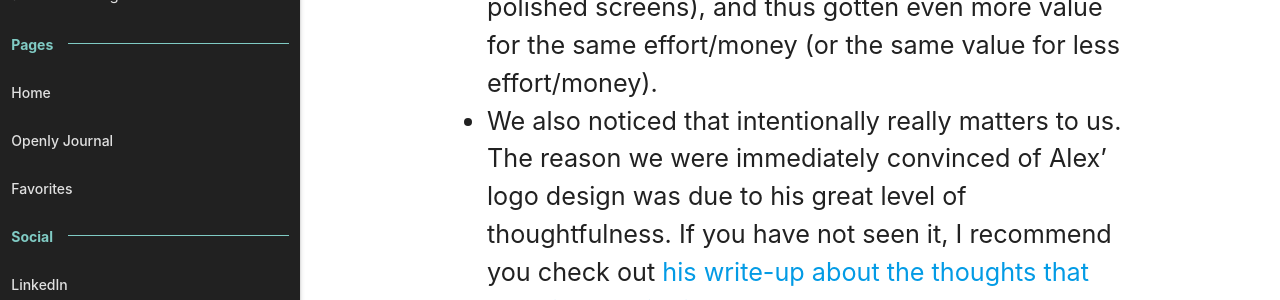
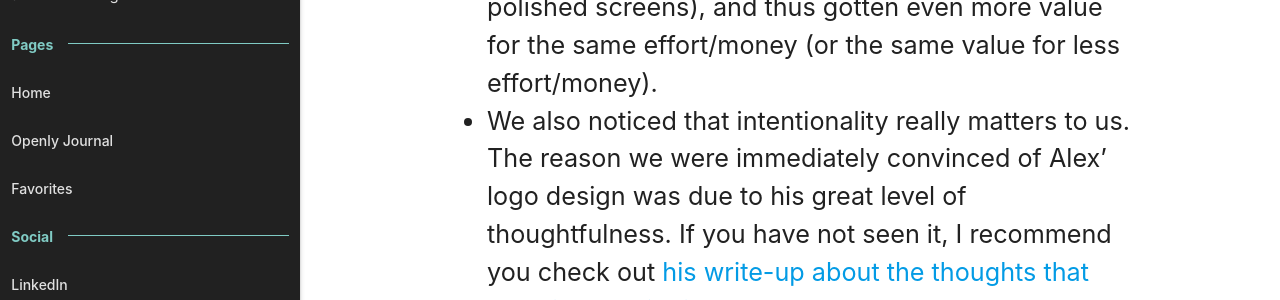
Before and after one commit to FinnWoelm/finnwoelm.github.io, a Jekyll site: the page built from openly/_posts/2019-1-14-journal.md, in a window 1280 px wide and 900 px high, scrolled down 1297 px. Shown: the part 154-454 px from the top of the window. Built offline with Jekyll 4.4.1, drawn with Linux system fonts in a browser that asks for light colours.

Commit message:
Fix spelling in Openly post 2019-01-14

```diff
--- a/openly/_posts/2019-1-14-journal.md
+++ b/openly/_posts/2019-1-14-journal.md
@@ -33,7 +33,7 @@ designer and first time working with a contractor:
   we might have changed the contract to focus exclusively on really well-thought
   out sketches (as opposed to polished screens), and thus gotten even more value
   for the same effort/money (or the same value for less effort/money).
-- We also noticed that intentionally really matters to us. The reason we were
+- We also noticed that intentionality really matters to us. The reason we were
   immediately convinced of Alex' logo design was due to his great level of
   thoughtfulness. If you have not seen it, I recommend you check out [his
   write-up about the thoughts that went into designing the Openly bee](https://docs.google.com/document/d/1HnZK2u1mZRP3xzOXweF49uEzrl38sDO8Gs44lvNfMVw/edit?usp=sharing).
```
